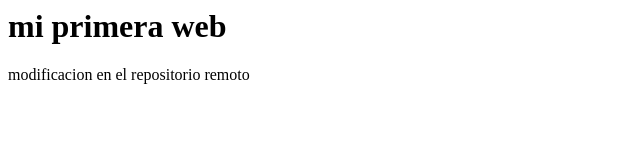
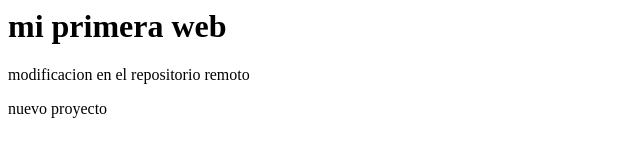
Before and after one commit to Alepro97/portfoliofrontend, a plain HTML site: page index.html in a window 1280 px wide. Shown: the whole page, without its empty margins (0-640 px from the left). Drawn offline with Linux system fonts and the light colour scheme.

Commit message:
Update index.html

```diff
--- a/index.html
+++ b/index.html
@@ -1,2 +1,3 @@
 <h1> mi primera web </h1>
 <p> modificacion en el repositorio remoto </p>
+<p> nuevo proyecto </p>
```
